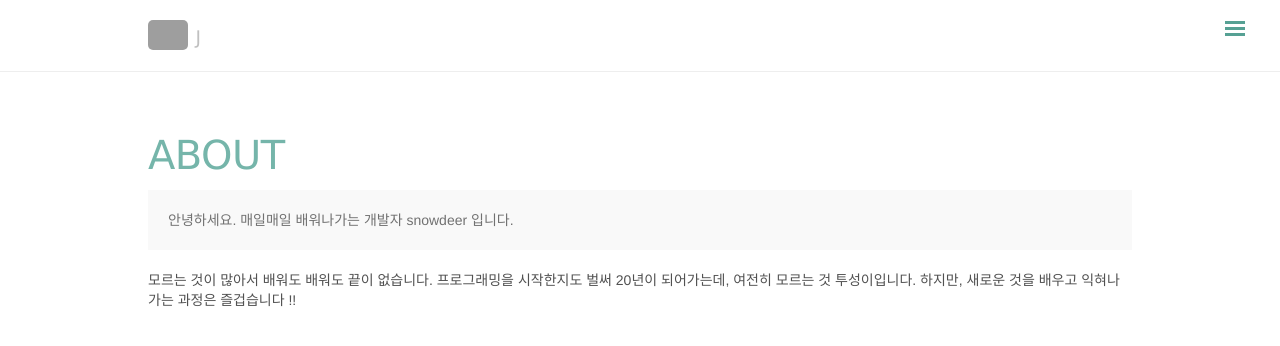
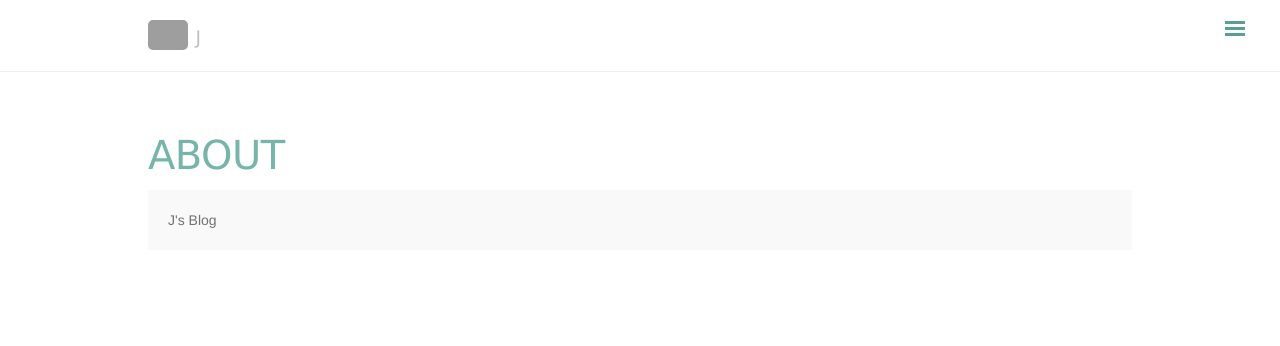
Before and after one commit to JimBae/JimBae.github.io, a Jekyll site: the page built from about.md, in a window 1280 px wide. Shown: the top 346 px of the page. Built offline with Jekyll 4.4.1, drawn with Linux system fonts in a browser that asks for light colours; nearby versions of some CDN libraries; grey boxes are pictures that could not be loaded.

Commit message:
about & sidebar

```diff
--- a/_includes/sidebar.html
+++ b/_includes/sidebar.html
@@ -7,8 +7,8 @@
   <div class="sidebar-item">
     <div class="sidebar-personal-info">
       <div class="">
-        <a href="https://snowdeer.github.io">
-          <img src="/public/logo.png" alt="profile picture" />
+        <a href="https://jimbae.github.io">
+          <img src="/public/profile-pic.png" alt="profile picture" />
         </a>
       </div>
       <div class="sidebar-personal-info-section">
--- a/about.md
+++ b/about.md
@@ -4,9 +4,5 @@ title: About
 ---
 
 <p class="message">
-  안녕하세요. 매일매일 배워나가는 개발자 snowdeer 입니다.
+  J's Blog
 </p>
-
-모르는 것이 많아서 배워도 배워도 끝이 없습니다.
-프로그래밍을 시작한지도 벌써 20년이 되어가는데, 여전히 모르는 것 투성이입니다.
-하지만, 새로운 것을 배우고 익혀나가는 과정은 즐겁습니다 !!
--- a/public/css/main.scss
+++ b/public/css/main.scss
@@ -17,6 +17,3 @@
 @import 'component/tag';
 @import 'component/masthead';
 @import 'component/pagination';
-
-@import 'snowdeer/snowdeer';
-@import 'snowdeer/tomorrow-night-bright';
```
